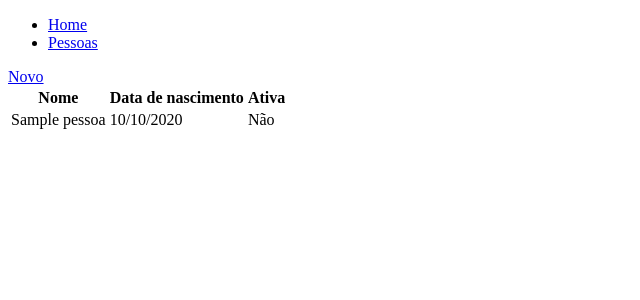
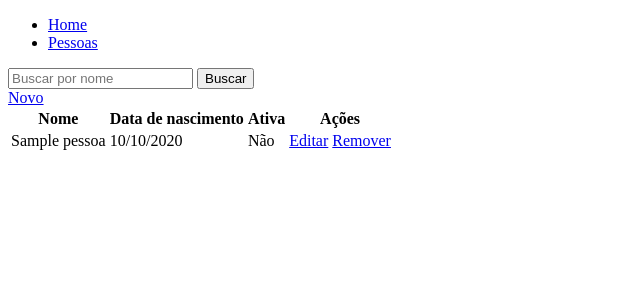
Before and after one commit to WillSever0/cadastro_de_pessoas, a Django app: template pessoa/templates/pessoa/pessoa_list.html in a window 1280 px wide. Shown: the top 300 px of the page, without its empty margins (0-640 px from the left). Run offline with Django 4.2, Linux system fonts and the light colour scheme; the template is opened without the code that fills it: most values are stand-ins (such as "Sample title", 1, 10 or a date in 2020).

Commit message:
Creation of edit, remove and search person

```diff
--- /dev/null
+++ b/pessoa/templates/pessoa/pessoa_confirm_delete.html
@@ -0,0 +1,5 @@
+ <form method="post">
+    {% csrf_token %}
+    <p>Are you sure you want delete "{{ object}}"?</p>
+    <input type="submit" value="Confirme">
+ </form>
--- a/pessoa/templates/pessoa/pessoa_list.html
+++ b/pessoa/templates/pessoa/pessoa_list.html
@@ -1,5 +1,9 @@
 {% extends 'main/base.html' %}
 {% block content %}
+<form method="get">
+    <input type="text" name="nome" placeholder="Buscar por nome"/>
+    <input type="submit" value="Buscar">
+</form>
 <a href="{% url 'pessoa.novo' %}">Novo</a>
 <table>
     <thead>
@@ -7,18 +11,23 @@
             <th>Nome</th>
             <th>Data de nascimento</th>
             <th>Ativa</th>
+            <th>Ações</th>
         </tr>
         <tbody>
             {% for pessoa in object_list %}
             <tr>
                 <td>{{ pessoa.nome_completo }}</td>
-                <td>{{ pessoa.data_nascimento|date:"SHORT_DATE_FORMAT" }}</td>
+                <td>{{ pessoa.data_nascimento|date:"d/m/Y" }}</td>
                 <td>
                 {% if pessoa.ativa %}
                 Sim
                 {% else %}
                 Não
                 {% endif %}
+                </td>
+                <td>
+                    <a href="{% url 'pessoa.editar' pessoa.pk %}">Editar</a>
+                    <a href="{% url 'pessoa.remover' pessoa.pk %}">Remover</a>
                 </td>
             </tr>
             {% endfor %}
--- a/pessoa/urls.py
+++ b/pessoa/urls.py
@@ -1,8 +1,10 @@
 from django.urls import path
-from .views import ListaPessoaView, PessoaCreateView
+from .views import ListaPessoaView, PessoaCreateView, PessoaUpdateView, PessoaDeleteView
 
 
 urlpatterns = [
     path('', ListaPessoaView.as_view(), name='pessoa.index'),
-    path('novo/', PessoaCreateView.as_view(), name='pessoa.novo')
+    path('novo/', PessoaCreateView.as_view(), name='pessoa.novo'),
+    path('editar/<int:pk>', PessoaUpdateView.as_view(), name='pessoa.editar'),
+    path('remover/<int:pk>', PessoaDeleteView.as_view(), name='pessoa.remover'),
 ]
```
Also changed, not shown: pessoa/forms.py (+7 -3 lines), pessoa/views.py (+21 -1 lines).
